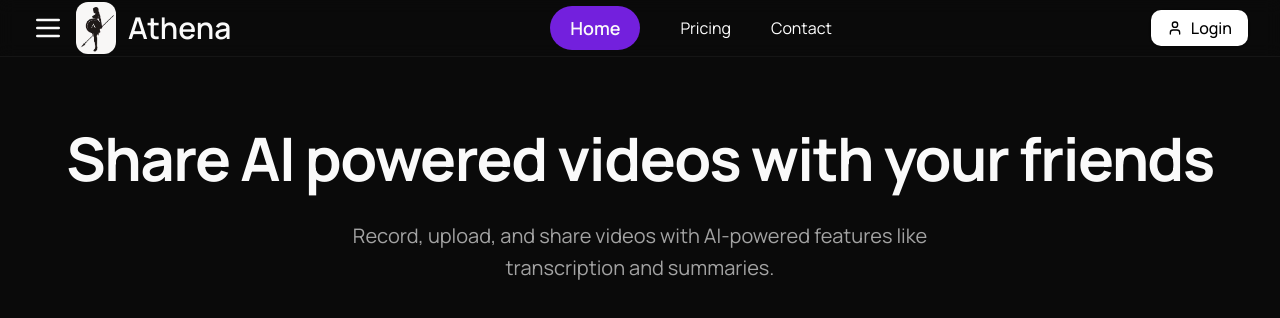
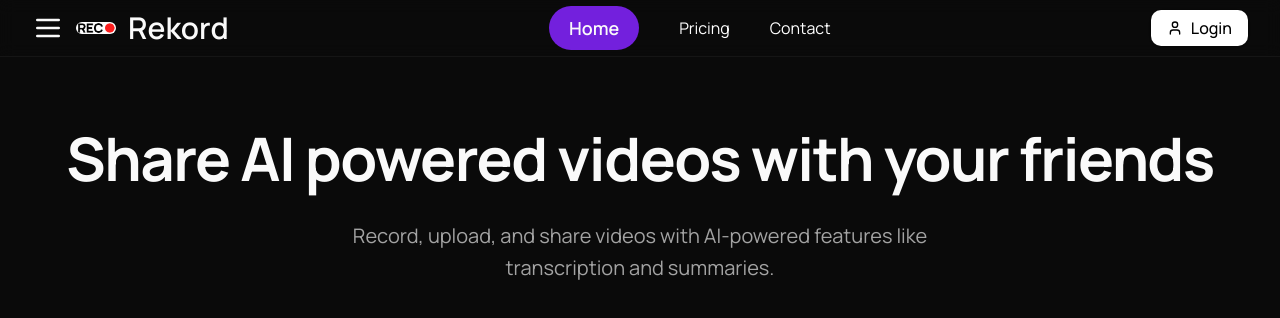
Before and after one commit to AnirbanDey-9497/Athena, a Next.js app: page / in a window 1280 px wide. Shown: the top 318 px of the page. Built offline with nearby package versions, Linux system fonts and the light colour scheme.

Commit message:
Updated logo for better marketing

```diff
--- a/package.json
+++ b/package.json
@@ -1,5 +1,5 @@
 {
-  "name": "athena",
+  "name": "rekord",
   "version": "0.1.0",
   "private": true,
   "scripts": {
--- a/src/app/(website)/_components/navbar.tsx
+++ b/src/app/(website)/_components/navbar.tsx
@@ -13,12 +13,12 @@ const LandingPageNavBar = (props: Props) => {
                 <Menu className="w-8 h-8" />
                 <Image
                 alt="logo"
-                src="/athena-logo.png"
+                src="/rekord.png"
                 width={40}
                 height={40}
                 className="rounded-lg"
                 />
-                Athena
+                Rekord
             </div>
             <div className="hidden gap-x-10 items-center lg:flex">
                 <Link
--- a/src/app/layout.tsx
+++ b/src/app/layout.tsx
@@ -10,7 +10,7 @@ import { Toaster } from "sonner";
 const manrope = Manrope({subsets: ['latin'] })
 
 export const metadata: Metadata = {
-  title: "Athena",
+  title: "Rekord",
   description: "Share AI powered videos with your friends",
 };
 
--- a/src/components/global/ai-tools/index.tsx
+++ b/src/components/global/ai-tools/index.tsx
@@ -72,7 +72,7 @@ const AiTools = ({ plan, trial, videoId }: Props) => {
         </div>
         <div className=" border-[1px] rounded-xl p-4 gap-4 flex flex-col bg-[#1b0f1b7f] ">
           <div className="flex items-center gap-2">
-            <h2 className="text-2xl font-bold text-[#a22fe0]"> Athena Ai</h2>
+            <h2 className="text-2xl font-bold text-[#a22fe0]"> Rekord Ai</h2>
             <StarsIcon
               color="#a22fe0"
               fill="#a22fe0"
--- a/src/components/global/sidebar/index.tsx
+++ b/src/components/global/sidebar/index.tsx
@@ -116,8 +116,8 @@ const Sidebar = ({activeWorkspaceId}: Props) => {
     const SidebarSection = (
         <div className="bg-[#111111] flex-none relative p-4 h-full w-[250px] flex flex-col gap-4">
             <div className="bg-[#111111] p-4 flex gap-2 items-center mb-4 absolute top-0 left-0 right-0 z-10">
-                <Image src="/athena-logo.png" height={32} width={32} alt="logo" className="rounded-lg"/>
-                <p className="text-xl font-medium">Athena</p>
+                <Image src="/rekord.png" height={32} width={32} alt="logo" className="rounded-lg"/>
+                <p className="text-xl font-medium">Rekord</p>
             </div>
 
             <div className="mt-[72px] w-full flex flex-col gap-6">
```
Also changed, not shown: public/rekord.png (added), 1 other file (tests, documents, lock files or other folders).
